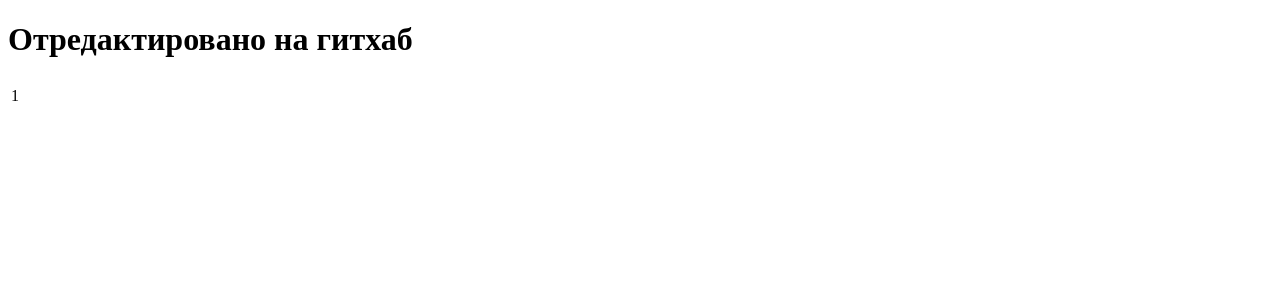
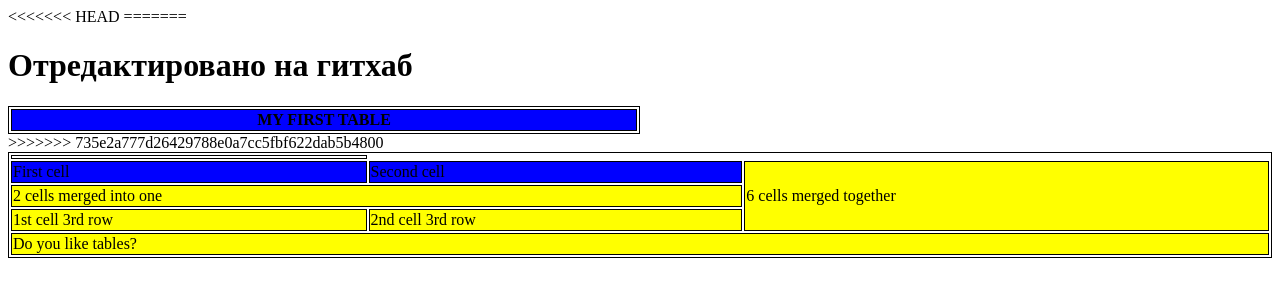
Before and after one commit to Noxwill1984/first-project, a plain HTML site: page index.html in a window 1280 px wide. Drawn offline with Linux system fonts and the light colour scheme.

Commit message:
Update index.html
commit with table

```diff
--- a/index.html
+++ b/index.html
@@ -7,6 +7,19 @@
     <meta http-equiv="X-UA-Compatible" content="ie=edge">
     <title>Document</title>
 </head>
+<<<<<<< HEAD
+<style>
+    table, th, td {
+        border: 1px solid black;
+    }
+</style>
+<table width="50%">
+    <thead>
+    <tr>
+        <th colspan="3" bgcolor="#0000ff">
+            MY FIRST TABLE
+        </th>
+=======
 <body>
     <h1>Отредактировано на гитхаб</h1>
 <table width="100%">
@@ -15,14 +28,44 @@
 
      </td>
      <tbody>
+>>>>>>> 735e2a777d26429788e0a7cc5fbf622dab5b4800
 
-</tbody>
-     </thead>
-     <tr>
-          <td>
-               1
-          </td>
-     </tr>
+    </tr>
+    </thead>
+    <tbody>
+    <tr>
+        <td bgcolor="#0000ff">
+            First cell
+        </td>
+        <td bgcolor="#0000ff">
+            Second cell
+        </td>
+        <td rowspan="3" bgcolor="#ffff00">
+            6 cells merged together
+        </td>
+    </tr>
+    <tr>
+        <td colspan="2" bgcolor="#ffff00">
+            2 cells merged into one
+        </td>
+    </tr>
+    <tr>
+        <td bgcolor="#ffff00">
+            1st cell
+            3rd row
+        </td>
+        <td bgcolor="#ffff00">
+           2nd cell
+            3rd row
+        </td>
+    </tr>
+    </tbody>
+    <tfoot>
+    <tr>
+        <td colspan="3" bgcolor="#ffff00">
+            Do you like tables?
+    </tr>
+    </tfoot>
 </table>
 </body>
 </html>
```
